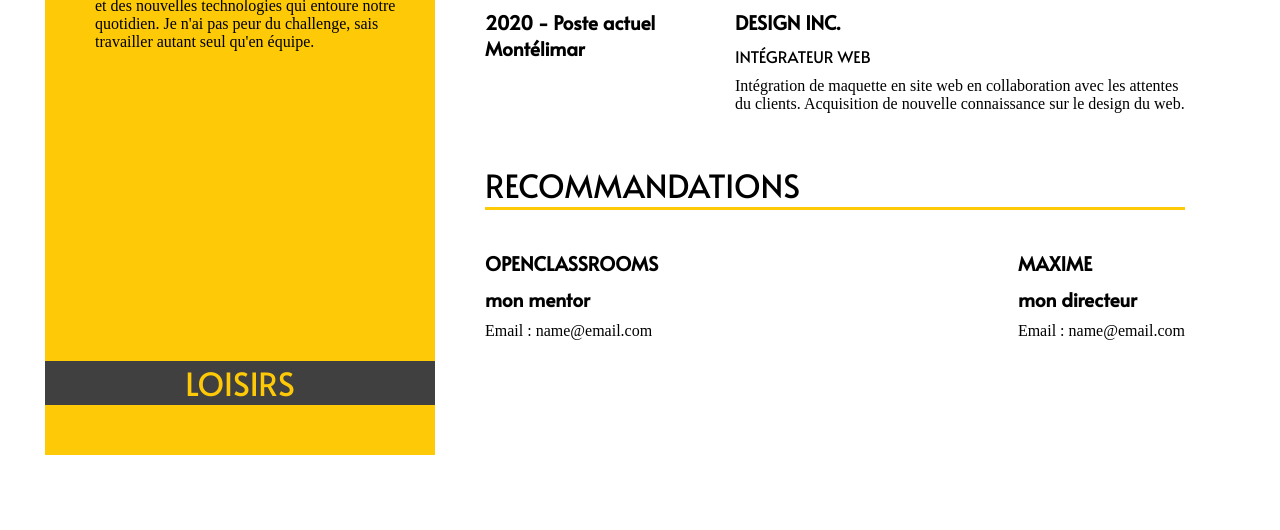
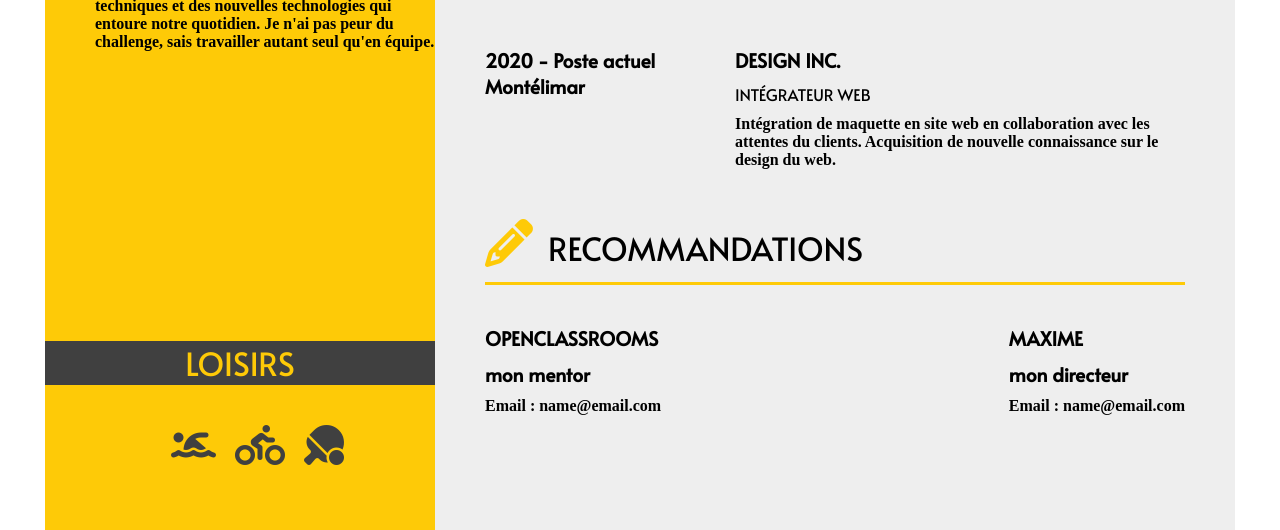
Before and after one commit to laurentGurbala/CV, a plain HTML site: page index.html in a window 1280 px wide. Shown: the part 794-1324 px from the top of the page. Before the commit the page ends 1249 px from the top, so only its background shows below. Drawn offline with Linux system fonts and the light colour scheme; a web font is replaced by a local one.

Commit message:
Ajout des I-fonts

```diff
--- a/index.html
+++ b/index.html
@@ -4,7 +4,11 @@
     <meta charset="UTF-8">
     <meta name="viewport" content="width=device-width, initial-scale=1.0">
     <link rel="stylesheet" href="style.css">
+    <!-- Fonts-->
     <link href="https://fonts.googleapis.com/css2?family=Alata&display=swap" rel="stylesheet">
+    <link href="https://fonts.googleapis.com/css2?family=Libre+Caslon+Display&display=swap" rel="stylesheet">
+    <!--Icon-->
+    <script src="https://kit.fontawesome.com/9640580a8c.js" crossorigin="anonymous"></script>
     <title>CV</title>
 </head>
 <body>
@@ -22,14 +26,14 @@
 
             <!--Formation-->
             <section>
-                <h2 class="sous-ligne">Formation</h2>
+                <h2 class="sous-ligne"><i class="fas fa-graduation-cap"></i>Formation</h2>
                 <div class="content">
                     <div class="date">
                         <h4>2020 <br>Montélimar</h4>
                     </div>
                     <div class="description">
                         <h3>Openclassrooms</h3>
-                        <h5>Développeur web junior</h4>
+                        <h5>Développeur web junior</h5>
                         <p>
                             Apprentissage du développement web en front-end avec le HTML, CSS, JavaScript et animation avancée. Mais également la gestion des base de données avec MYSQL
                         </p>
@@ -39,7 +43,7 @@
 
             <!--Experience-->
             <section>
-                <h2 class="sous-ligne">Expérience Professionelle</h2>
+                <h2 class="sous-ligne"><i class="fas fa-briefcase"></i>Expérience Professionelle</h2>
                 <div class="content">
                     <div class="date">
                         <h4>2020 - Poste actuel <br>Montélimar</h4>
@@ -69,7 +73,7 @@
 
             <!--Recommandations-->
             <section>
-                <h2 class="sous-ligne">Recommandations</h2>
+                <h2 class="sous-ligne"><i class="fas fa-pencil-alt"></i>Recommandations</h2>
                 <div class="content">
                     <div class="description">
                         <h3>Openclassrooms</h3>
@@ -96,11 +100,11 @@
         <div class="sidebar">
 
             <!--Photo-->
-            <section id="photo">
+            <div id="photo">
 
                 <img src="image/Photo.png" alt="photo de laurent gurbala">
 
-            </section>
+            </div>
 
             <!--Contact-->
             <section id="contact">
@@ -143,6 +147,11 @@
             <!--Loisirs-->
             <section id="loisirs">
                 <h2>Loisirs</h2>
+                <p>
+                    <i class="fas fa-swimmer"></i>
+                    <i class="fas fa-biking"></i>
+                    <i class="fas fa-table-tennis"></i>
+                </p>
             </section>
 
         </div>
--- a/style.css
+++ b/style.css
@@ -38,6 +38,11 @@ h5{
     font-size: 1em;
 }
 
+p, li{
+    font-family: 'Libre Caslon Display', serif;
+    font-weight: 600;
+}
+
 .prenom {
     color: #FECA07;
     font-weight: bold;
@@ -64,6 +69,14 @@ h5{
 main{
     width: 800px;
     padding: 65px 50px;
+    background-color: #eeeeee;
+}
+
+.fas {
+    margin-right: 15px;
+    margin-bottom: 15px;
+    font-size: 1.5em;
+    color: #FECA07;
 }
 
 /* Main */
@@ -99,7 +112,7 @@ main h3, main h4, main h5 {
 
 /* Side bar */
 
-.sidebar > section{
+.sidebar > section, .sidebar > div{
     padding-bottom: 30px;
 }
 
@@ -130,6 +143,12 @@ main h3, main h4, main h5 {
 
 }
 
-#loisirs{
+#loisirs p{
+    text-align: center;
+}
 
+#loisirs .fas{
+    color: #404040;
+    font-size: 2.5em;
+    margin-top: 20px;
 }
```
